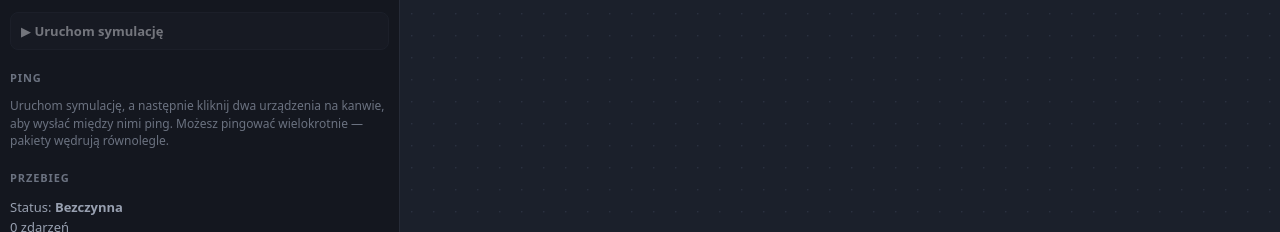
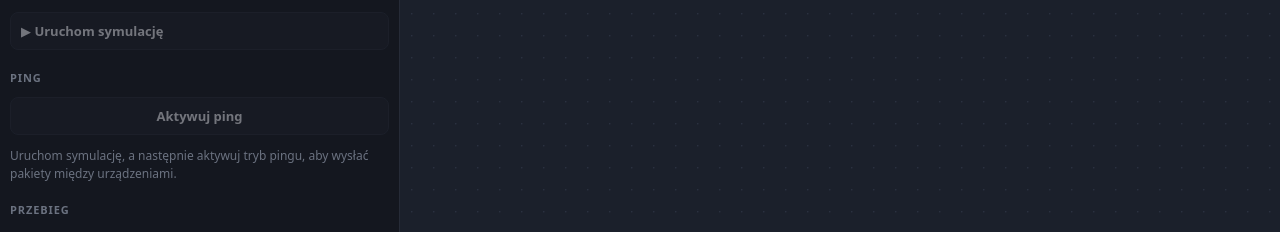
Before and after one commit to mistrzegiptu/routing-algorithm-simulator, a React app in the folder frontend/: page / in a window 1280 px wide. Both pictures are taken after a click on the tab "Symuluj". Shown: the part 284-516 px from the top of the page. Built offline with nearby package versions, Linux system fonts and the light colour scheme; no server answers; the HTML template or start-up script is replaced by a standard one.

Commit message:
[INZ-96] Settings during simulation (#31)

```diff
--- a/frontend/src/App.jsx
+++ b/frontend/src/App.jsx
@@ -95,6 +95,7 @@ function App() {
   // Simulation-screen state: interactive ping picking on a running world.
   const simSidebarRef = useRef(null);
   const [simRunning, setSimRunning] = useState(false);
+  const [simPingArmed, setSimPingArmed] = useState(false);
   const [simPingSourceId, setSimPingSourceId] = useState(null);
   const [simState, setSimState] = useState('idle');
   const [simSpeed, setSimSpeed] = useState(0.1);
@@ -360,7 +361,7 @@ function App() {
 
   // --- Link editing (double-click) ---
   const requestConfigureLink = (id) => {
-    if (addingLinkState === AddingLinkState.NORMAL && pingState === PingState.NORMAL) {
+    if (addingLinkState === AddingLinkState.NORMAL && pingState === PingState.NORMAL && !simPingArmed) {
       setSelectedLinkId(id);
     }
   };
@@ -415,7 +416,7 @@ function App() {
   }, []);
 
   const handleConfigureDevice = (id) => {
-    if (addingLinkState === AddingLinkState.NORMAL && pingState === PingState.NORMAL) {
+    if (addingLinkState === AddingLinkState.NORMAL && pingState === PingState.NORMAL && !simPingArmed) {
       setSelectedDeviceId(id);
     }
   };
@@ -468,6 +469,7 @@ function App() {
       // Leaving Symuluj unmounts its sidebar, which closes the socket and
       // ends the simulation world on the backend.
       setSimRunning(false);
+      setSimPingArmed(false);
       setSimPingSourceId(null);
     }
     setAppMode(mode);
@@ -479,6 +481,7 @@ function App() {
     setSimState(state);
     setSimRunning(active);
     if (!active) {
+      setSimPingArmed(false);
       setSimPingSourceId(null);
       setSimSegments({});
     }
@@ -535,6 +538,11 @@ function App() {
 
   const handleSimDeviceClick = (id) => {
     if (!simRunning) return;
+    if (!simPingArmed) {
+      // Ping mode not armed: open device config panel instead.
+      handleConfigureDevice(id);
+      return;
+    }
     if (simPingSourceId === null) {
       setSimPingSourceId(id);
     } else if (id === simPingSourceId) {
@@ -577,6 +585,11 @@ function App() {
           mode={appMode}
           onSwitchMode={handleSwitchMode}
           pingSourceId={simPingSourceId}
+          simPingArmed={simPingArmed}
+          onToggleSimPing={() => {
+            setSimPingArmed(v => !v);
+            setSimPingSourceId(null);
+          }}
           onStatusChange={handleSimStatusChange}
           speed={simSpeed}
           onSpeedChange={setSimSpeed}
@@ -591,7 +604,7 @@ function App() {
           devices={devices}
           links={links}
           readOnly={appMode === AppMode.SIMULATE}
-          pingArmed={simRunning}
+          pingArmed={simPingArmed}
           addingLinkState={addingLinkState}
           sourceDeviceId={sourceDevice}
           showInterfaceIps={showInterfaceIps}
--- a/frontend/src/components/Sidebar.css
+++ b/frontend/src/components/Sidebar.css
@@ -277,6 +277,26 @@ button {
     cursor: not-allowed;
 }
 
+/* Ping mode toggle button */
+.sim-ping-toggle {
+    width: 100%;
+    justify-content: center;
+    transition: background 0.2s, color 0.2s, box-shadow 0.2s;
+}
+
+.sim-ping-toggle--armed {
+    background: rgba(248, 113, 113, 0.18) !important;
+    color: #f87171 !important;
+    border-color: #f87171 !important;
+    box-shadow: 0 0 0 2px rgba(248, 113, 113, 0.25);
+    animation: ping-pulse 1.8s ease-in-out infinite;
+}
+
+@keyframes ping-pulse {
+    0%, 100% { box-shadow: 0 0 0 2px rgba(248, 113, 113, 0.25); }
+    50%       { box-shadow: 0 0 0 5px rgba(248, 113, 113, 0.05); }
+}
+
 .sim-status {
     display: flex;
     justify-content: space-between;
--- a/frontend/src/components/SimulationSidebar.jsx
+++ b/frontend/src/components/SimulationSidebar.jsx
@@ -49,7 +49,7 @@ function formatEvent(ev, nameOf) {
 }
 
 const SimulationSidebar = forwardRef(function SimulationSidebar(
-  { devices, mode, onSwitchMode, pingSourceId, onStatusChange, speed, onSpeedChange, onSimEvent, onSimReset },
+  { devices, mode, onSwitchMode, pingSourceId, simPingArmed, onToggleSimPing, onStatusChange, speed, onSpeedChange, onSimEvent, onSimReset },
   ref
 ) {
   const [algorithms, setAlgorithms] = useState([]);
@@ -151,7 +151,7 @@ const SimulationSidebar = forwardRef(function SimulationSidebar(
   const running = status === "running" || status === "paused";
   const selectedAlgo = algorithms.find((a) => a.name === algorithm);
 
-  const pingHint = !running
+  const pingHint = !running || !simPingArmed
     ? null
     : pingSourceId === null || pingSourceId === undefined
       ? "Kliknij urządzenie źródłowe na kanwie"
@@ -229,13 +229,19 @@ const SimulationSidebar = forwardRef(function SimulationSidebar(
 
         <section className="sidebar__section">
           <h2 className="sidebar__heading">Ping</h2>
-          {pingHint ? (
-            <p className="sidebar__hint">{pingHint}</p>
-          ) : (
+          <button
+            className={`sidebar__link-btn sim-ping-toggle${simPingArmed ? " sim-ping-toggle--armed" : ""}`}
+            onClick={onToggleSimPing}
+            disabled={!running}
+            title={running ? (simPingArmed ? "Kliknij, aby wyłączyć tryb pingu" : "Kliknij, aby włączyć tryb pingu") : "Uruchom symulację, aby pingować"}
+          >
+            {simPingArmed ? "Dezaktywuj ping" : "Aktywuj ping"}
+          </button>
+          {pingHint && <p className="sidebar__hint">{pingHint}</p>}
+          {!running && (
             <p className="sim-note">
-              Uruchom symulację, a następnie kliknij dwa urządzenia na kanwie,
-              aby wysłać między nimi ping. Możesz pingować wielokrotnie —
-              pakiety wędrują równolegle.
+              Uruchom symulację, a następnie aktywuj tryb pingu,
+              aby wysłać pakiety między urządzeniami.
             </p>
           )}
         </section>
--- a/frontend/src/devices/TopologyCanvas.jsx
+++ b/frontend/src/devices/TopologyCanvas.jsx
@@ -92,7 +92,7 @@ const TopologyCanvasInner = forwardRef(function TopologyCanvasInner({
         // Clickable affordance (pointer + hover ring): link/ping picking on the
         // Build screen, or a running simulation waiting for ping clicks.
         linking: isInteractive || (readOnly && pingArmed),
-        isSource: d.id === sourceDeviceId || d.id === pingSourceId,
+        isSource: d.id === sourceDeviceId || (pingArmed && d.id === pingSourceId),
         showIp: showInterfaceIps,
         // No delete affordance on the read-only (simulation) canvas.
         onRequestDelete: readOnly ? undefined : onRequestDeleteDevice,
@@ -115,31 +115,37 @@ const TopologyCanvasInner = forwardRef(function TopologyCanvasInner({
         showIps: showInterfaceIps,
         highlighted: isHighlighted,
         dimmed: highlightedLinkIds.length > 0 && !isHighlighted,
-        hovered: !readOnly && !isInteractive && link.id === hoveredEdgeId,
+        hovered: !(readOnly && pingArmed) && !isInteractive && link.id === hoveredEdgeId,
         onRequestDelete: readOnly ? undefined : onRequestDeleteLink,
       },
     };
   }), [links, devices, showInterfaceIps, highlightedLinkIds, isInteractive, hoveredEdgeId, readOnly, onRequestDeleteLink]);
 
   const handleNodeClick = useCallback((_, node) => {
-    // Read-only (simulation) canvas: single click always goes to the app —
-    // that's how the user picks ping source and target on a running world.
-    if (readOnly || isInteractive) onSelectDevice(Number(node.id));
-  }, [readOnly, isInteractive, onSelectDevice]);
+    if (readOnly) {
+      if (pingArmed) {
+        // Ping mode armed: let the app pick source/target.
+        onSelectDevice(Number(node.id));
+      } else {
+        // Ping mode disarmed: open the device config panel.
+        onConfigureDevice(Number(node.id));
+      }
+      return;
+    }
+    if (isInteractive) onSelectDevice(Number(node.id));
+  }, [readOnly, pingArmed, isInteractive, onSelectDevice, onConfigureDevice]);
 
   const handlePaneClick = useCallback(() => {
     onPaneClick?.();
   }, [onPaneClick]);
 
   const handleNodeDoubleClick = useCallback((_, node) => {
-    if (readOnly) return;
     onConfigureDevice(Number(node.id));
-  }, [readOnly, onConfigureDevice]);
+  }, [onConfigureDevice]);
 
   const handleEdgeDoubleClick = useCallback((_, edge) => {
-    if (readOnly) return;
     onConfigureLink?.(Number(edge.id));
-  }, [readOnly, onConfigureLink]);
+  }, [onConfigureLink]);
 
   const handleEdgeMouseEnter = useCallback((_, edge) => {
     setHoveredEdgeId(Number(edge.id));
@@ -171,8 +177,8 @@ const TopologyCanvasInner = forwardRef(function TopologyCanvasInner({
         minZoom={0.3}
         maxZoom={2.5}
         nodesConnectable={false}
-        nodesDraggable={!readOnly}
-        elementsSelectable={!isInteractive && !readOnly}
+        nodesDraggable={!readOnly || !pingArmed}
+        elementsSelectable={!isInteractive && (!readOnly || !pingArmed)}
         proOptions={{ hideAttribution: true }}
         fitView
         fitViewOptions={{ padding: 0.4, maxZoom: 1.2 }}
```
